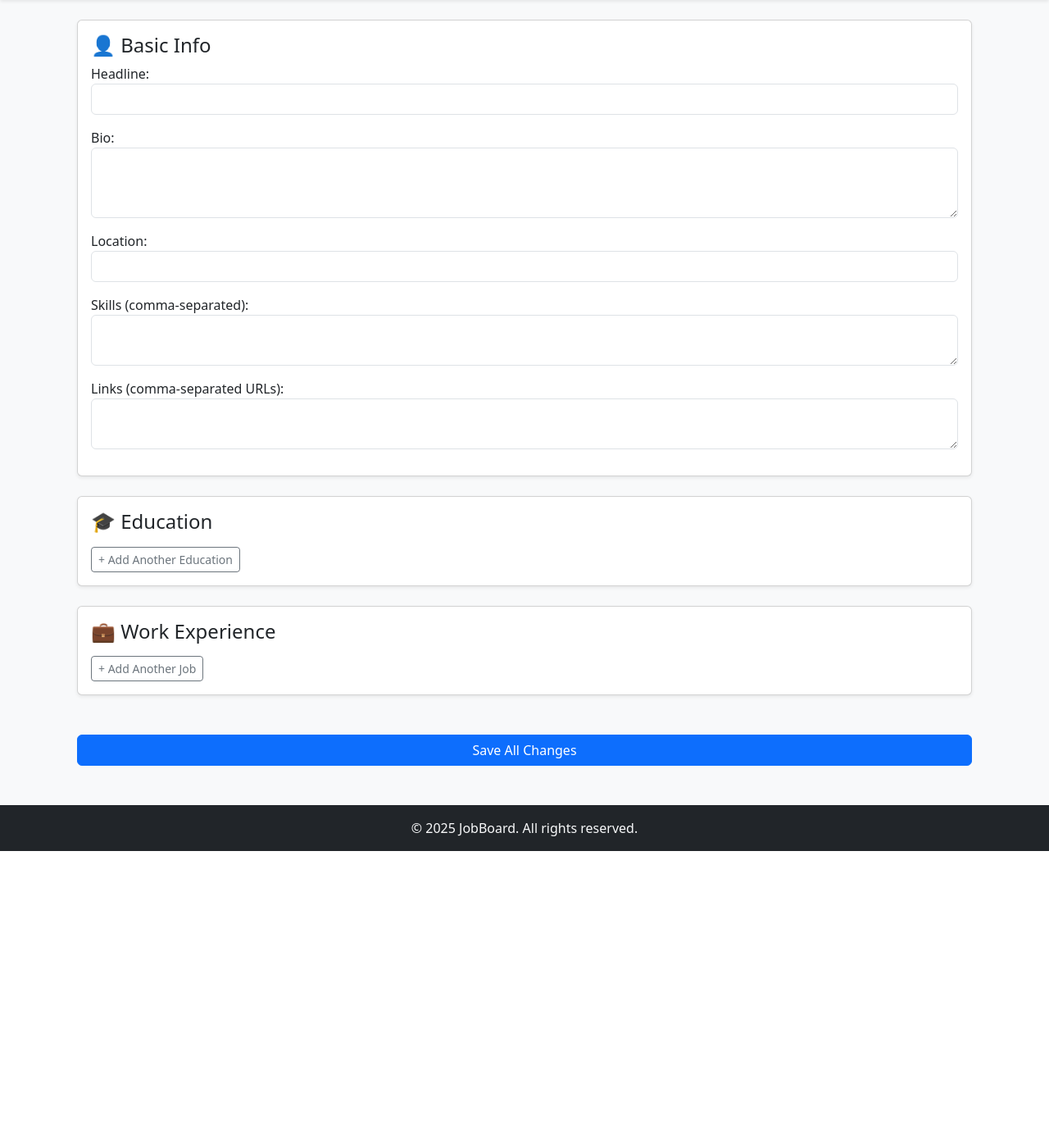
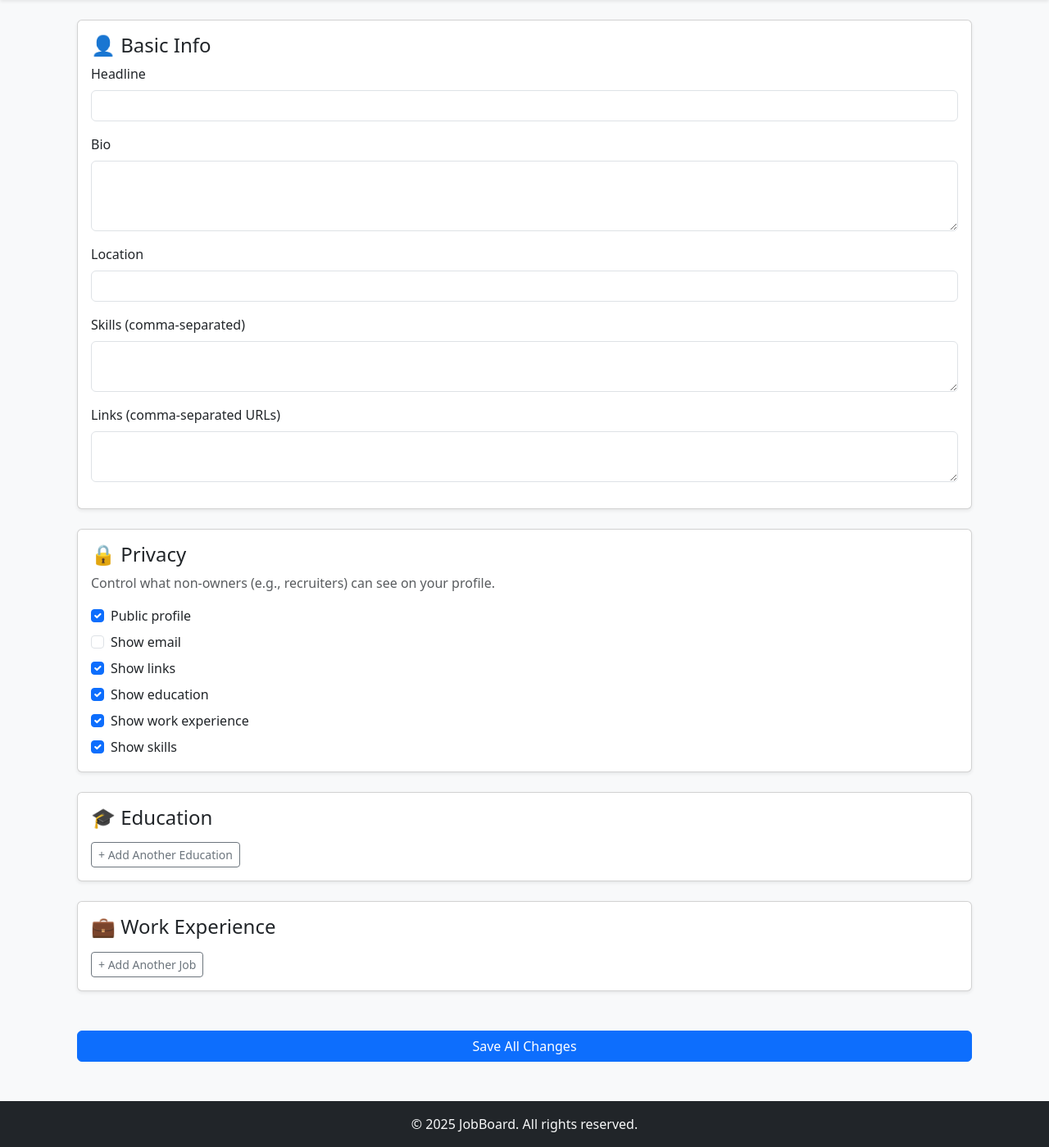
Before and after one commit to kkeelar/cs2340JobBoard, a Django app: page /accounts/profile/edit/ in a window 1280 px wide. Shown: the part 56-1455 px from the top of the page at 82% size. Before the commit the page ends 1094 px from the top, so only its background shows below. Run offline with Django 5.2, Linux system fonts and the light colour scheme; the visitor is signed in with stand-in values (Sample User, id 1).

Commit message:
feat(profile): privacy controls + public profile page + private profile page

```diff
--- a/accounts/forms.py
+++ b/accounts/forms.py
@@ -6,13 +6,24 @@ from .models import Profile, Education, WorkExperience
 class ProfileForm(forms.ModelForm):
     class Meta:
         model = Profile
-        fields = ["headline", "bio", "location", "skills", "links"]
+        fields = [
+            # existing fields:
+            "headline", "bio", "location", "skills", "links",
+            # privacy fields (new):
+            "is_public", "show_email", "show_links", "show_education", "show_work", "show_skills",
+        ]
         labels = {
             "headline": "Headline",
             "bio": "Bio",
             "location": "Location",
             "skills": "Skills (comma-separated)",
             "links": "Links (comma-separated URLs)",
+            "is_public": "Public profile",
+            "show_email": "Show email",
+            "show_links": "Show links",
+            "show_education": "Show education",
+            "show_work": "Show work experience",
+            "show_skills": "Show skills",
         }
         widgets = {
             "headline": forms.TextInput(attrs={"class": "form-control"}),
@@ -20,8 +31,14 @@ class ProfileForm(forms.ModelForm):
             "location": forms.TextInput(attrs={"class": "form-control"}),
             "skills": forms.Textarea(attrs={"class": "form-control", "rows": 2}),
             "links": forms.Textarea(attrs={"class": "form-control", "rows": 2}),
+            # checkboxes:
+            "is_public": forms.CheckboxInput(attrs={"class": "form-check-input"}),
+            "show_email": forms.CheckboxInput(attrs={"class": "form-check-input"}),
+            "show_links": forms.CheckboxInput(attrs={"class": "form-check-input"}),
+            "show_education": forms.CheckboxInput(attrs={"class": "form-check-input"}),
+            "show_work": forms.CheckboxInput(attrs={"class": "form-check-input"}),
+            "show_skills": forms.CheckboxInput(attrs={"class": "form-check-input"}),
         }
-
 
 # Education formset
 EducationFormSet = inlineformset_factory(
--- a/accounts/templates/accounts/edit_profile.html
+++ b/accounts/templates/accounts/edit_profile.html
@@ -38,7 +38,92 @@
     <div class="card mb-4 shadow-sm">
       <div class="card-body">
         <h4>👤 Basic Info</h4>
-        {{ profile_form.as_p }}
+
+        <div class="mb-3">
+          <label class="form-label" for="{{ profile_form.headline.id_for_label }}">Headline</label>
+          {{ profile_form.headline }}
+          {{ profile_form.headline.errors }}
+        </div>
+
+        <div class="mb-3">
+          <label class="form-label" for="{{ profile_form.bio.id_for_label }}">Bio</label>
+          {{ profile_form.bio }}
+          {{ profile_form.bio.errors }}
+        </div>
+
+        <div class="mb-3">
+          <label class="form-label" for="{{ profile_form.location.id_for_label }}">Location</label>
+          {{ profile_form.location }}
+          {{ profile_form.location.errors }}
+        </div>
+
+        <div class="mb-3">
+          <label class="form-label" for="{{ profile_form.skills.id_for_label }}">Skills (comma-separated)</label>
+          {{ profile_form.skills }}
+          {{ profile_form.skills.errors }}
+        </div>
+
+        <div class="mb-3">
+          <label class="form-label" for="{{ profile_form.links.id_for_label }}">Links (comma-separated URLs)</label>
+          {{ profile_form.links }}
+          {{ profile_form.links.errors }}
+        </div>
+      </div>
+    </div>
+
+    <!-- Privacy -->
+    <div class="card mb-4 shadow-sm">
+      <div class="card-body">
+        <h4>🔒 Privacy</h4>
+        <p class="text-muted mb-3">Control what non-owners (e.g., recruiters) can see on your profile.</p>
+
+        <div class="form-check mb-2">
+          {{ profile_form.is_public }}
+          <label class="form-check-label" for="{{ profile_form.is_public.id_for_label }}">
+            Public profile
+          </label>
+          {{ profile_form.is_public.errors }}
+        </div>
+
+        <div class="form-check mb-2">
+          {{ profile_form.show_email }}
+          <label class="form-check-label" for="{{ profile_form.show_email.id_for_label }}">
+            Show email
+          </label>
+          {{ profile_form.show_email.errors }}
+        </div>
+
+        <div class="form-check mb-2">
+          {{ profile_form.show_links }}
+          <label class="form-check-label" for="{{ profile_form.show_links.id_for_label }}">
+            Show links
+          </label>
+          {{ profile_form.show_links.errors }}
+        </div>
+
+        <div class="form-check mb-2">
+          {{ profile_form.show_education }}
+          <label class="form-check-label" for="{{ profile_form.show_education.id_for_label }}">
+            Show education
+          </label>
+          {{ profile_form.show_education.errors }}
+        </div>
+
+        <div class="form-check mb-2">
+          {{ profile_form.show_work }}
+          <label class="form-check-label" for="{{ profile_form.show_work.id_for_label }}">
+            Show work experience
+          </label>
+          {{ profile_form.show_work.errors }}
+        </div>
+
+        <div class="form-check">
+          {{ profile_form.show_skills }}
+          <label class="form-check-label" for="{{ profile_form.show_skills.id_for_label }}">
+            Show skills
+          </label>
+          {{ profile_form.show_skills.errors }}
+        </div>
       </div>
     </div>
 
--- a/accounts/urls.py
+++ b/accounts/urls.py
@@ -18,4 +18,8 @@ urlpatterns = [
     path("password_reset/done/", auth_views.PasswordResetDoneView.as_view(), name="password_reset_done"),
     path("reset/<uidb64>/<token>/", auth_views.PasswordResetConfirmView.as_view(), name="password_reset_confirm"),
     path("reset/done/", auth_views.PasswordResetCompleteView.as_view(), name="password_reset_complete"),
+    path("me/", views.profile, name="profile"),  # owner view
+    path("edit/", views.edit_profile, name="edit_profile"),
+    path("u/<str:username>/", views.profile_detail, name="profile_detail"),  # public view
+
 ]
--- a/accounts/views.py
+++ b/accounts/views.py
@@ -1,20 +1,33 @@
+# accounts/views.py
 from django.contrib.auth.forms import UserCreationForm, AuthenticationForm
 from django.contrib.auth import login as auth_login, logout
+from django.contrib.auth.decorators import login_required
+from django.contrib.auth import get_user_model
+from django.db import transaction
+from django.http import Http404
 from django.shortcuts import render, redirect, get_object_or_404
-from django.contrib.auth.decorators import login_required
+
 from .forms import ProfileForm, EducationFormSet, WorkFormSet
-from .models import Education, WorkExperience
+from .models import Profile  # import your Profile model
+
+User = get_user_model()
+
+
+# ---------- Auth ----------
 
 def signup(request):
     if request.method == "POST":
         form = UserCreationForm(request.POST)
         if form.is_valid():
             user = form.save()
+            # ensure a Profile exists for the new user
+            Profile.objects.get_or_create(user=user)
             auth_login(request, user)  # auto-login after signup
-            return redirect("profile")
+            return redirect("profile")  # my profile
     else:
         form = UserCreationForm()
     return render(request, "accounts/signup.html", {"form": form})
+
 
 def login_view(request):
     if request.method == "POST":
@@ -22,46 +35,102 @@ def login_view(request):
         if form.is_valid():
             user = form.get_user()
             auth_login(request, user)
-            return redirect("profile")
+            return redirect("profile")  # my profile
     else:
         form = AuthenticationForm()
     return render(request, "accounts/login.html", {"form": form})
+
 
 def logout_view(request):
     logout(request)
     return redirect("home")
 
+
+# ---------- Helpers ----------
+
+def _split_skills(skills_text):
+    return [s.strip() for s in skills_text.split(",")] if skills_text else []
+
+
+# ---------- Owner views (you) ----------
+
 @login_required
 def profile(request):
-    profile = request.user.profile
-    skills = [s.strip() for s in profile.skills.split(",")] if profile.skills else []
-    return render(request, "accounts/profile.html", {"profile": profile, "skills": skills})
-
-from django.shortcuts import render, redirect
-from django.contrib.auth.decorators import login_required
-from .forms import ProfileForm, EducationFormSet, WorkFormSet
+    """
+    Owner-only 'My Profile' page.
+    Shows everything regardless of privacy flags.
+    """
+    prof = request.user.profile
+    skills = _split_skills(prof.skills)
+    return render(request, "accounts/profile.html", {"profile": prof, "skills": skills})
 
 
 @login_required
+@transaction.atomic
 def edit_profile(request):
-    profile = request.user.profile
+    """
+    Edit profile + inline Education and Work formsets.
+    Uses prefixes matching your JS: 'education' and 'work_experience'
+    """
+    prof = request.user.profile
     if request.method == "POST":
-        profile_form = ProfileForm(request.POST, instance=profile)
-        edu_formset = EducationFormSet(request.POST, instance=profile)
-        work_formset = WorkFormSet(request.POST, instance=profile)
-
+        profile_form = ProfileForm(request.POST, instance=prof)
+        edu_formset = EducationFormSet(request.POST, instance=prof, prefix="education")
+        work_formset = WorkFormSet(request.POST, instance=prof, prefix="work_experience")
         if profile_form.is_valid() and edu_formset.is_valid() and work_formset.is_valid():
             profile_form.save()
             edu_formset.save()
             work_formset.save()
-            return redirect("profile")  # ✅ go back to profile page
+            return redirect("profile")  # back to owner view
     else:
-        profile_form = ProfileForm(instance=profile)
-        edu_formset = EducationFormSet(instance=profile)
-        work_formset = WorkFormSet(instance=profile)
+        profile_form = ProfileForm(instance=prof)
+        edu_formset = EducationFormSet(instance=prof, prefix="education")
+        work_formset = WorkFormSet(instance=prof, prefix="work_experience")
 
-    return render(request, "accounts/edit_profile.html", {
-        "profile_form": profile_form,
-        "edu_formset": edu_formset,
-        "work_formset": work_formset,
-    })
+    return render(
+        request,
+        "accounts/edit_profile.html",
+        {
+            "profile_form": profile_form,
+            "edu_formset": edu_formset,
+            "work_formset": work_formset,
+        },
+    )
+
+
+# ---------- Public profile (recruiter/other users) ----------
+
+def profile_detail(request, username):
+    """
+    Public profile page for any user by username.
+    - Owner and staff see everything.
+    - Everyone else must respect privacy flags:
+        * if profile.is_public is False -> 404
+        * sections gated by show_email/show_links/show_education/show_work/show_skills
+    """
+    user = get_object_or_404(User, username=username)
+    prof = get_object_or_404(Profile, user=user)
+
+    is_owner = request.user.is_authenticated and (request.user == user)
+    is_staff = request.user.is_authenticated and request.user.is_staff
+    viewer_is_restricted = not (is_owner or is_staff)
+
+    # If viewer is restricted and profile is private, hide existence
+    if viewer_is_restricted and not prof.is_public:
+        raise Http404("This profile is private.")
+
+    skills = _split_skills(prof.skills)
+
+    context = {
+        "profile": prof,
+        "skills": skills,
+        "viewer_is_restricted": viewer_is_restricted,
+        # Convenience flags for template logic (optional)
+        "can_see_email": (not viewer_is_restricted) or (prof.show_email and bool(prof.email)),
+        "can_see_links": (not viewer_is_restricted) or (prof.show_links and bool(prof.links)),
+        "can_see_skills": (not viewer_is_restricted) or (prof.show_skills and bool(prof.skills)),
+        "can_see_education": (not viewer_is_restricted) or prof.show_education,
+        "can_see_work": (not viewer_is_restricted) or prof.show_work,
+    }
+    # Use a dedicated template for public view. You can also reuse accounts/profile.html if you prefer.
+    return render(request, "accounts/profile_detail.html", context)
```
Also changed, not shown: accounts/models.py (+14 -6 lines), accounts/templates/accounts/profile_detail.html (added, +110 -0 lines), accounts/migrations/0004_profile_is_public_profile_show_education_and_more.py (added).
